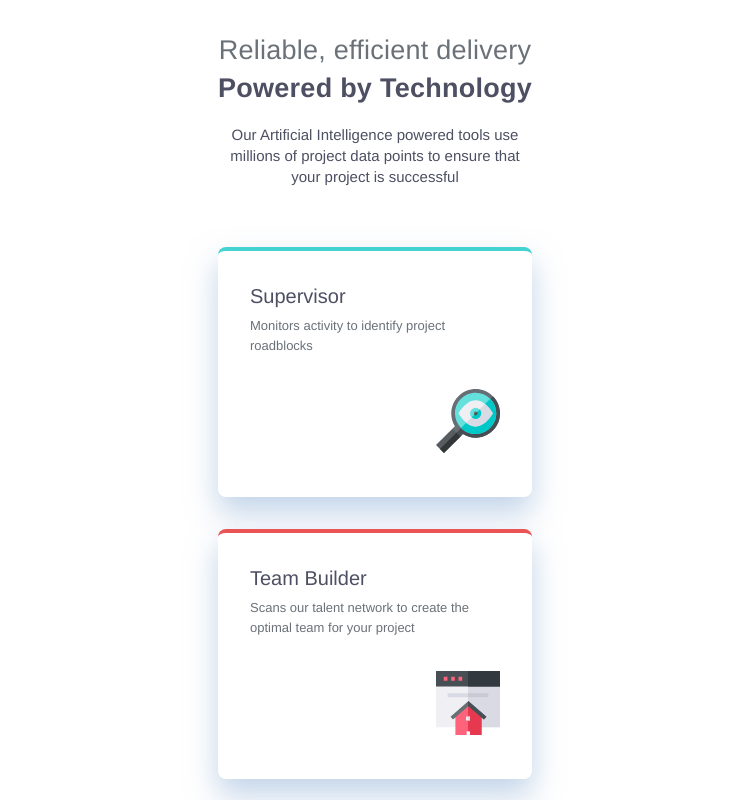
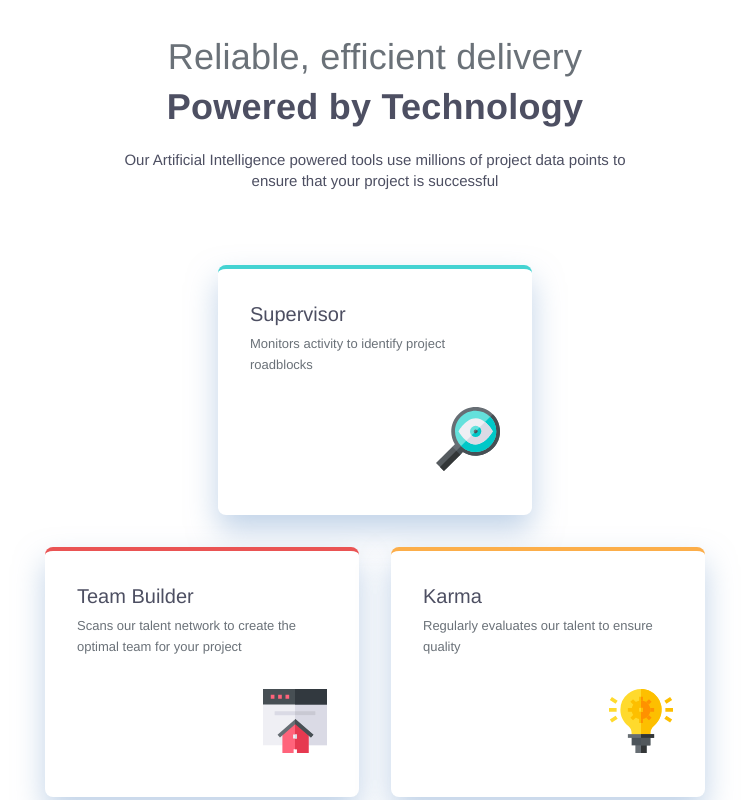
Before and after one commit to ganeshreddychimmula/four-card-feature-section, a plain HTML site: page index.html in a window 1280 px wide. Shown: the whole page, without its empty margins (265-1014 px from the left). Drawn offline with Linux system fonts and the light colour scheme.

Commit message:
Make the design responsive for tablet

```diff
--- a/design/style.css
+++ b/design/style.css
@@ -135,3 +135,52 @@ body {
 .calculator{
     border-color: var(--blue);
 }
+
+@media screen and (min-width: 400px) {
+    body{
+        height: 100%;
+        overflow: hidden;
+    }
+    .tech-feature-header {
+        width: 540px;
+        margin-bottom: 74px;
+        text-align: center;
+      }
+
+      .heading h1, .heading h2 {
+        font-size: 36px;
+      }
+
+      .tech-feature-header p {
+        font-size: 15px;
+      }
+
+      .tech-feature-grid {
+        display: grid;
+        grid-template-columns: repeat(8, 1fr);
+        grid-template-rows: repeat(3, 1fr);
+        gap: 32px;
+        grid-template-areas:
+        ". . supervisor supervisor supervisor supervisor . ."
+        "team-builder team-builder team-builder team-builder karma karma karma karma"
+        ". . calculator calculator calculator calculator . .";
+        width: fit-content;
+      }
+
+      .supervisor{
+        grid-area: supervisor;
+      }
+
+      .team-builder{
+        grid-area: team-builder
+      }
+
+      .karma{
+        grid-area: karma;
+      }
+
+      .calculator{
+        grid-area:calculator;
+      }
+
+}
```
